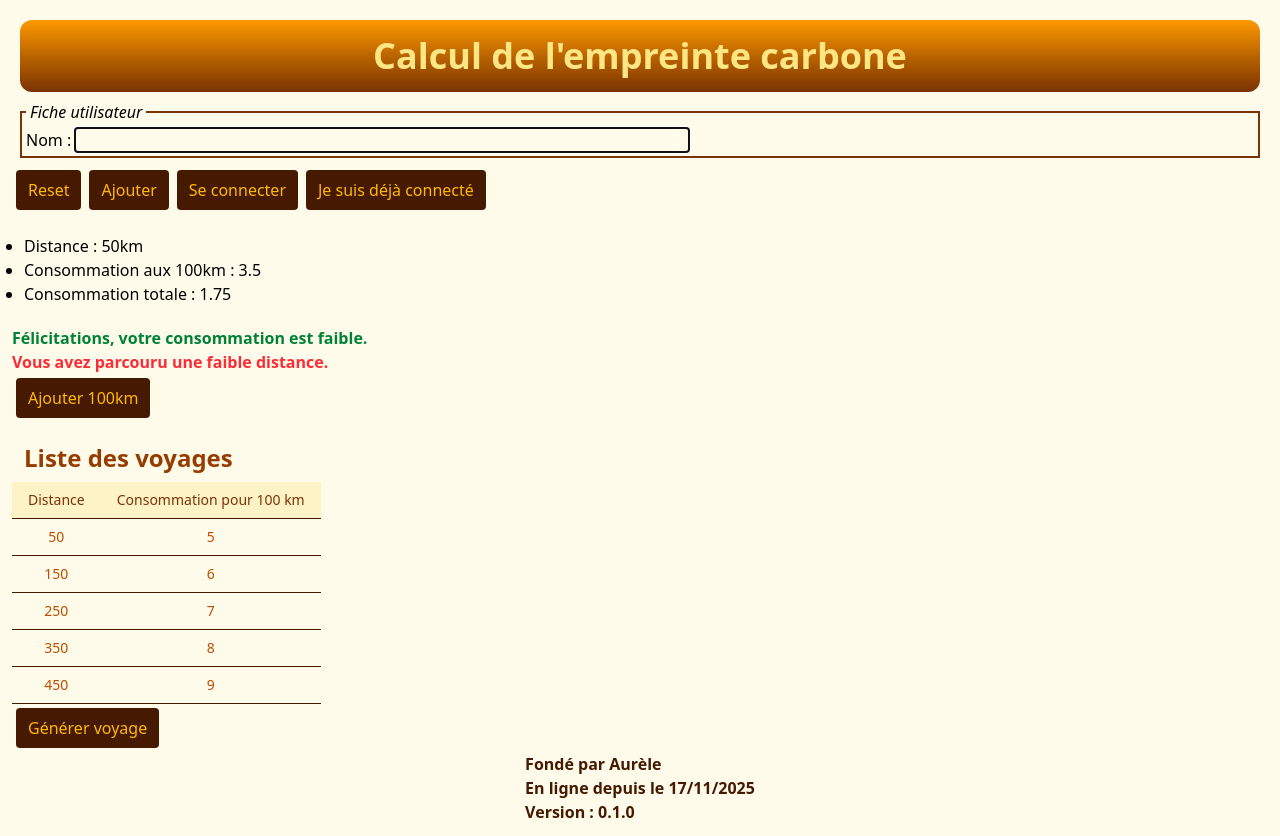
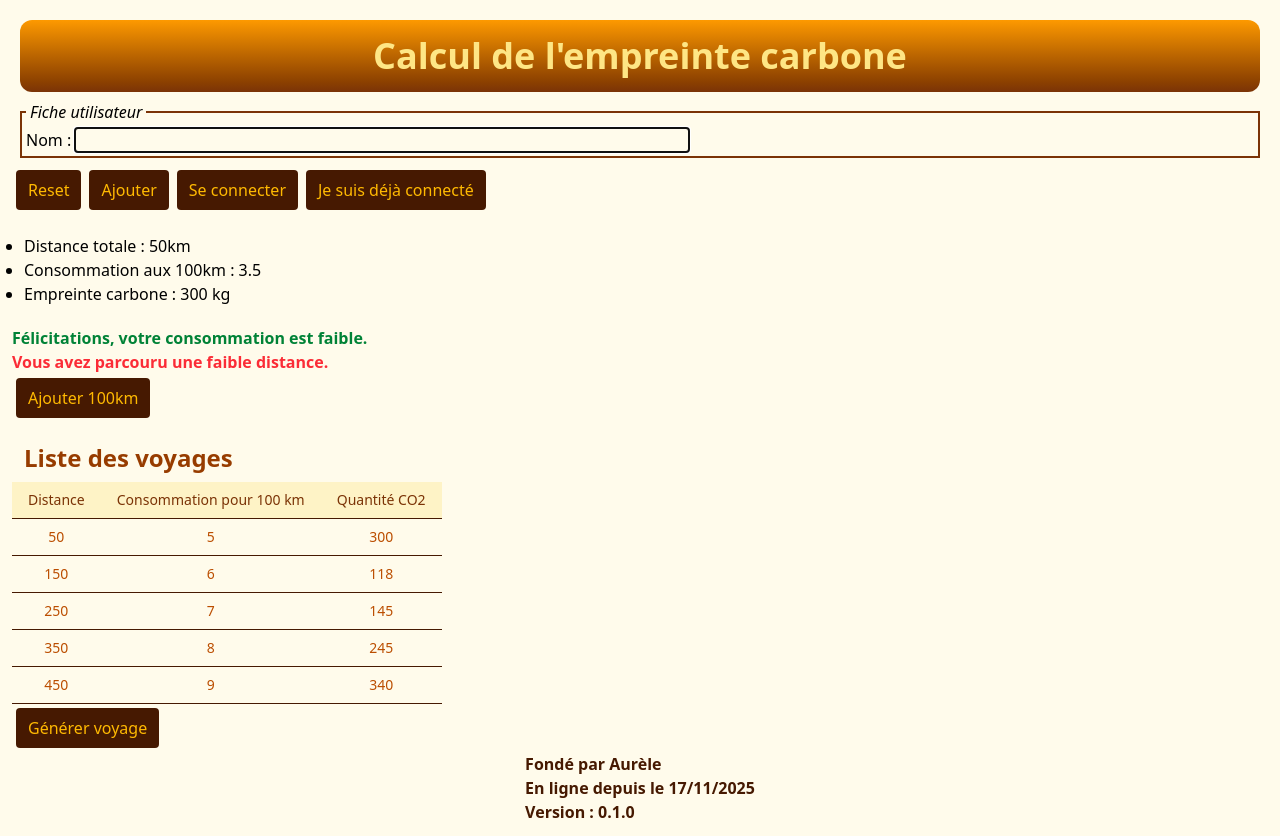
Before and after one commit to kenaryn/calcul_empreinte_carbone, an Angular app: page / in a window 1280 px wide. Built offline with nearby package versions, Linux system fonts and the light colour scheme.

Commit message:
Secured a partially working state but without global feature related to carbone imprint computation

```diff
--- a/src/app/carbon-footprint/carbon-footprint.html
+++ b/src/app/carbon-footprint/carbon-footprint.html
@@ -2,9 +2,10 @@
 <eni-carbon-footprint-result />
 
 <ul>
-  <li [textContent]="'Distance : ' + distanceKm + 'km'"></li>
+  <li [textContent]="'Distance totale : ' + distanceKm + 'km'"></li>
   <li [textContent]="'Consommation aux 100km : ' + consommationPour100km"></li>
-  <li [textContent]="'Consommation totale : ' + (distanceKm * consommationPour100km) / 100"></li>
+<!--  <li [textContent]="'Empreinte carbone : ' + tronquerAffichageNombre(((distanceKm * consommationPour100km) / 100) * 2.3) + ' kg'"></li>-->
+  <li [textContent]="'Empreinte carbone : ' + quantiteCO2Totale + ' kg'"></li>
 </ul>
 
 @if (consommationPour100km > 7) {
@@ -27,6 +28,7 @@
     <tr>
       <th>Distance</th>
       <th>Consommation pour 100 km</th>
+      <th>Quantité CO2</th>
     </tr>
   </thead>
   <tbody>
@@ -34,6 +36,7 @@
       <tr>
         <td [textContent]="voyage.distanceKm"></td>
         <td [textContent]="voyage.consommationPour100Km"></td>
+        <td [textContent]="voyage.quantiteCO2"></td>
       </tr>
     }
   </tbody>
--- a/src/app/carbon-footprint/carbon-footprint.ts
+++ b/src/app/carbon-footprint/carbon-footprint.ts
@@ -30,12 +30,13 @@ export class CarbonFootprint implements OnInit, OnDestroy, AfterContentInit, Aft
 
   protected _distanceKm: WritableSignal<number> = signal(50);
   protected _consommationPour100km: WritableSignal<number> = signal(3.5);
-  protected _voyages: WritableSignal<{ id: number, distanceKm: number, consommationPour100Km: number }[]> = signal([]);
+  protected _quantiteCO2Totale: WritableSignal<number> = signal(300);
+  protected _voyages: WritableSignal<{ id: number, distanceKm: number, consommationPour100Km: number, quantiteCO2: number }[]> = signal([]);
   /* Injection de dépendances - fin */
 
 
   /* Accesseurs */
-  public get voyages(): { id: number, distanceKm: number, consommationPour100Km: number }[] {
+  public get voyages(): { id: number, distanceKm: number, consommationPour100Km: number, quantiteCO2: number }[] {
     return this._voyages();
   }
 
@@ -56,6 +57,16 @@ export class CarbonFootprint implements OnInit, OnDestroy, AfterContentInit, Aft
   public set distanceKm(km: number) {
     if (this.distanceKm >= 0) {
       this._distanceKm.set(km);
+    }
+  }
+
+  public get quantiteCO2Totale(): number {
+    return this._quantiteCO2Totale();
+  }
+
+  public set quantiteCO2Totale(CO2: number) {
+    if (this.quantiteCO2Totale > 0) {
+      this._quantiteCO2Totale.set(CO2);
     }
   }
   /* Accesseurs - fin */
@@ -93,7 +104,8 @@ export class CarbonFootprint implements OnInit, OnDestroy, AfterContentInit, Aft
   public calculerTotalEtMoyenne() {
     let resume = this.carbonFootprintComputeService.getResumeVoyages();
     this.distanceKm = resume.distanceKmTotale;
-    this.consommationPour100km = resume.consommationPour100Km;
+    this.consommationPour100km = resume.consommationPour100KmTotale;
+    this.quantiteCO2Totale = resume.quantiteCO2Totale;
   }
 
   public recupererVoyages(): void {
@@ -113,6 +125,20 @@ export class CarbonFootprint implements OnInit, OnDestroy, AfterContentInit, Aft
     this._distanceKm.update((distance: number): number => (distance + 100));
   }
 
+  // public genererVoyage(): void {
+  //   if (this.voyages) {
+  //     // Générer un nouvel identifiant
+  //     const nouveauId = this.voyages.length > 0 ? Math.max(...this.voyages.map(val => val.id)) + 1 : 1;
+  //
+  //     this._voyages.update(v =>
+  //       ([ ...v,
+  //         { id: 6, distanceKm: this.genererNombreAleatoire(30, 600, 5),
+  //           consommationPour100Km: this.genererNombreAleatoire(3, 11, 1),
+  //           quantiteCO2: this.genererNombreAleatoire(100, 400, 2) }
+  //       ]));
+  //   }
+  // }
+
   public genererVoyage(): void {
     if (this.voyages) {
       // Générer un nouvel identifiant
@@ -120,8 +146,11 @@ export class CarbonFootprint implements OnInit, OnDestroy, AfterContentInit, Aft
 
       this._voyages.update(v =>
         ([ ...v,
-          { id: 6, distanceKm: this.genererNombreAleatoire(30, 600, 5), consommationPour100Km: this.genererNombreAleatoire(3, 11, 1) }
+          { id: 6, distanceKm: this.genererNombreAleatoire(30, 600, 5),
+            consommationPour100Km: this.genererNombreAleatoire(3, 11, 1),
+            quantiteCO2: this.genererNombreAleatoire(100, 400, 2) }
         ]));
+      this.calculerTotalEtMoyenne();
     }
   }
   /* Méthodes · logique métier · fin */
@@ -132,4 +161,12 @@ export class CarbonFootprint implements OnInit, OnDestroy, AfterContentInit, Aft
     const paliers = Math.floor((max - min) / pas) + 1;
     return Math.floor(Math.random() * paliers) * pas + min;
   }
+
+  protected tronquerAffichageNombre(nombreDecimal: number): number {
+    let nombreTronque: string =  nombreDecimal.toLocaleString(undefined, {
+      minimumFractionDigits: 2,
+      maximumFractionDigits: 2
+    });
+    return Number(nombreTronque);
+  }
 }
--- a/src/app/services/carbon-footprint-compute.service.ts
+++ b/src/app/services/carbon-footprint-compute.service.ts
@@ -5,28 +5,33 @@ import {Injectable, signal, WritableSignal} from '@angular/core';
 })
 export class CarbonFootprintComputeService {
 
-  public _voyages: WritableSignal<{ id: number, distanceKm: number, consommationPour100Km: number }[]> = signal([
-    { id: 1, distanceKm: 50,  consommationPour100Km: 5},
-    { id: 2, distanceKm: 150, consommationPour100Km: 6},
-    { id: 3, distanceKm: 250, consommationPour100Km: 7},
-    { id: 4, distanceKm: 350, consommationPour100Km: 8},
-    { id: 5, distanceKm: 450, consommationPour100Km: 9},
+  public _voyages: WritableSignal<{ id: number, distanceKm: number, consommationPour100Km: number, quantiteCO2: number }[]> = signal([
+    { id: 1, distanceKm: 50,  consommationPour100Km: 5, quantiteCO2: 300},
+    { id: 2, distanceKm: 150, consommationPour100Km: 6, quantiteCO2: 118},
+    { id: 3, distanceKm: 250, consommationPour100Km: 7, quantiteCO2: 145},
+    { id: 4, distanceKm: 350, consommationPour100Km: 8, quantiteCO2: 245},
+    { id: 5, distanceKm: 450, consommationPour100Km: 9, quantiteCO2: 340},
   ]);
 
-  public get voyages(): { id: number, distanceKm: number, consommationPour100Km: number }[] {
+  public get voyages(): { id: number, distanceKm: number, consommationPour100Km: number, quantiteCO2: number }[] {
     return this._voyages();
   }
 
-  public getResumeVoyages() {
+  public getResumeVoyages(): { distanceKmTotale: number, consommationPour100KmTotale: number, quantiteCO2Totale: number } {
     let distanceKmTotale: number = 0;
-    let consommationPour100Km: number = 0;
+    let consommationPour100KmTotale: number = 0;
+    let quantiteCO2Totale: number = 0;
 
     this.voyages.forEach((voyage) => {
       distanceKmTotale += voyage.distanceKm;
-      consommationPour100Km += voyage.consommationPour100Km;
+      consommationPour100KmTotale += voyage.consommationPour100Km;
+      quantiteCO2Totale += voyage.quantiteCO2;
     });
-    // Les parenthèses requièrent l'ajout d'une propriété calculée
-    // return { distanceKmTotale, consommationMoyenne: (consommationPour100Km / this.voyages.length) };
-    return { distanceKmTotale, consommationPour100Km };
+    return { distanceKmTotale, consommationPour100KmTotale, quantiteCO2Totale };
+  }
+
+  public ajouterVoyage(voyage: any): void {
+    voyage.quantiteCO2 = (voyage.distanceKm * voyage.consommationPour100km) / 100 * 2.3;
+    this._voyages.update(v => ([...v, voyage]));
   }
 }
```
